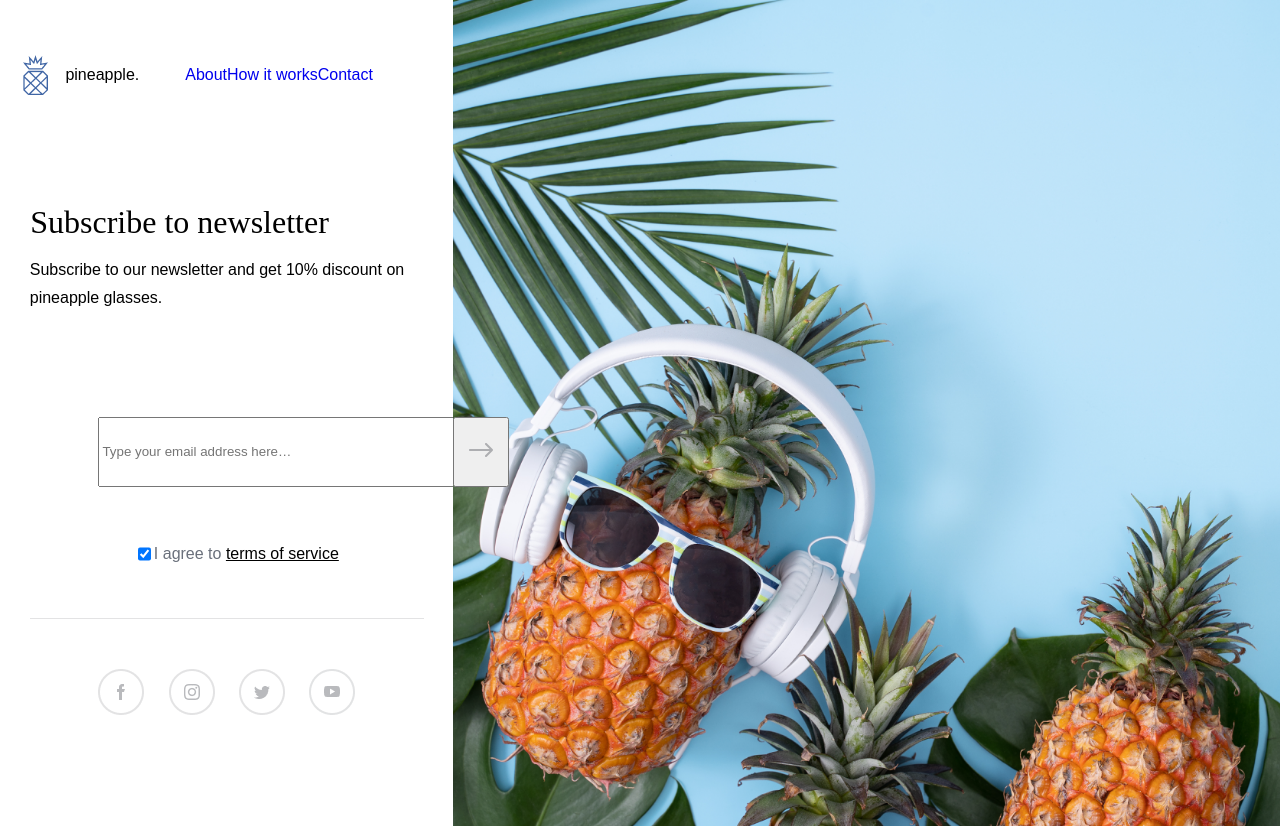
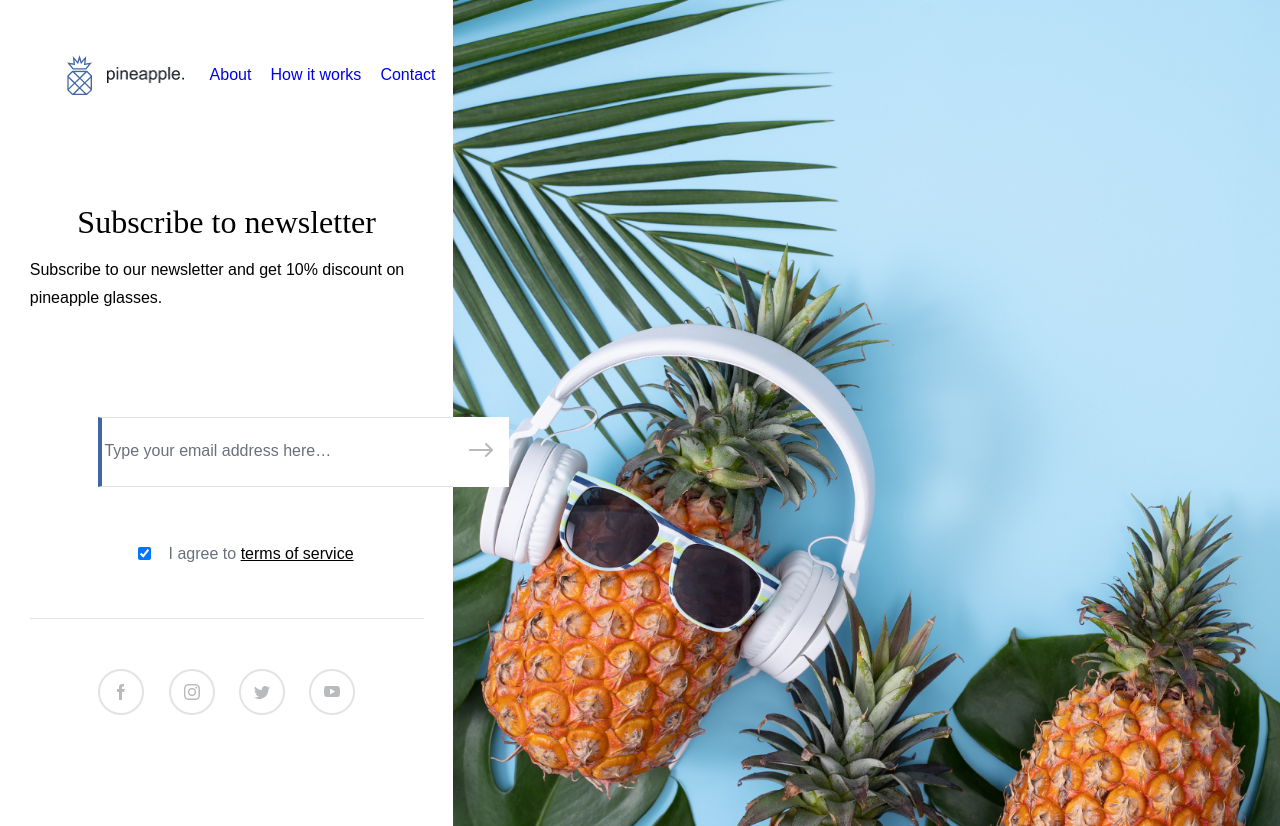
Before and after one commit to julacha/Web2021, a PHP site: page / in a window 1280 px wide. Run offline with PHP 8.4, Linux system fonts and the light colour scheme; some web fonts are replaced.

Commit message:
added style task_1

```diff
--- a/assets/css.css
+++ b/assets/css.css
@@ -59,11 +59,24 @@ input.subscribe{
     height: 100%;
     /* margin-left: 100px; */
     margin-left: 7.69vw;
+    border:  1px solid #E3E3E4;
+    border-left: 4px solid #4066A5;
+}
+input.subscribe:focus {
+    outline: 0;
+    outline-offset: 0;
+}
+input.subscribe::placeholder{
+font-size: 16px;
+color: #6A707B;
 }
 button{
     z-index: 10;
     width: 100%;
     height: 100%;
+    padding: 0;
+    border: none;
+    background-color: white;
 }
 .bttn-arrow.arrow{
     grid-area: 1/2/2/3;
@@ -112,21 +125,27 @@ button{
     margin-top: 0;
     display: inline-flex;
     justify-content: space-between;
+    align-items:center;
+    width: 9.08vw;
     /* width: 118px; */
-    width: 9.08vw;
+    margin-left: 4.62vw;
 }
 .name-union{
     display: flex;
     align-items: center;
+    width: 6vw;
+    height: 1.23vw;
 }
 .check{
     margin-top: 53px;
     margin-bottom: 50px;
     display: flex;
+    align-items: center;
 }
 .agreement{
    display: inline-flex;
    flex-flow:nowrap;
+   margin-left: 1.15vw;
 }
 .menu{
     display: flex;
@@ -134,14 +153,14 @@ button{
 }
 .menu-intro{
     display: flex;
-    align-items: center;
+    align-items:center;
 }
 ul.menu_list{
     /* width: 249px; */
     width: 19.15vw;
     display: flex;
-    /* justify-content: space-between;
-    margin-right: 30px; */
+    justify-content: space-around;
+    margin-right: 30px;
     margin-right: 2.31vw;
     margin-block-start: 0;
     margin-block-end: 0;
@@ -172,6 +191,8 @@ ul.menu_list{
     /* width: 399px; */
     width: 30.69vw;
     margin-bottom: 15px;
+    display: flex;
+    justify-content: center;
 }
 .form_mobile{
     display:none;
--- a/index.html
+++ b/index.html
@@ -19,8 +19,8 @@
             <div class="menu">
                 <div class="logo">
                     <img src="assets/img/Union.png" class="logo-union" alt="logo">
-                    <div class="name-union">pineapple.</div>
-                    <!-- <img src="assets/img/pineapple..png" class="name-union"alt="name"> -->
+                    <!-- <div class="name-union">pineapple.</div> -->
+                    <img src="assets/img/pineapple..png" class="name-union"alt="name">
                 </div>
                 <div class="menu-intro">
                     <nav>
@@ -98,8 +98,8 @@
             </div>
         </div>
         <div class="heading-mobile">
-            <div class="heading">Subscribe to newsletter</div>
-            <div class="text">Subscribe to our newsletter and get 10% discount on pineapple glasses.</div>
+            <div class="heading-mob">Subscribe to newsletter</div>
+            <div class="text-mob">Subscribe to our newsletter and get 10% discount on pineapple glasses.</div>
         </div>
         <form action="/action_page.php" class="form_mobile">
             <input type="text" placeholder="Type your email address here…" class="subscribe-mobile" name="mail" required>
```
Also changed, not shown: other parts of assets/css.css (+36 -3 lines).
